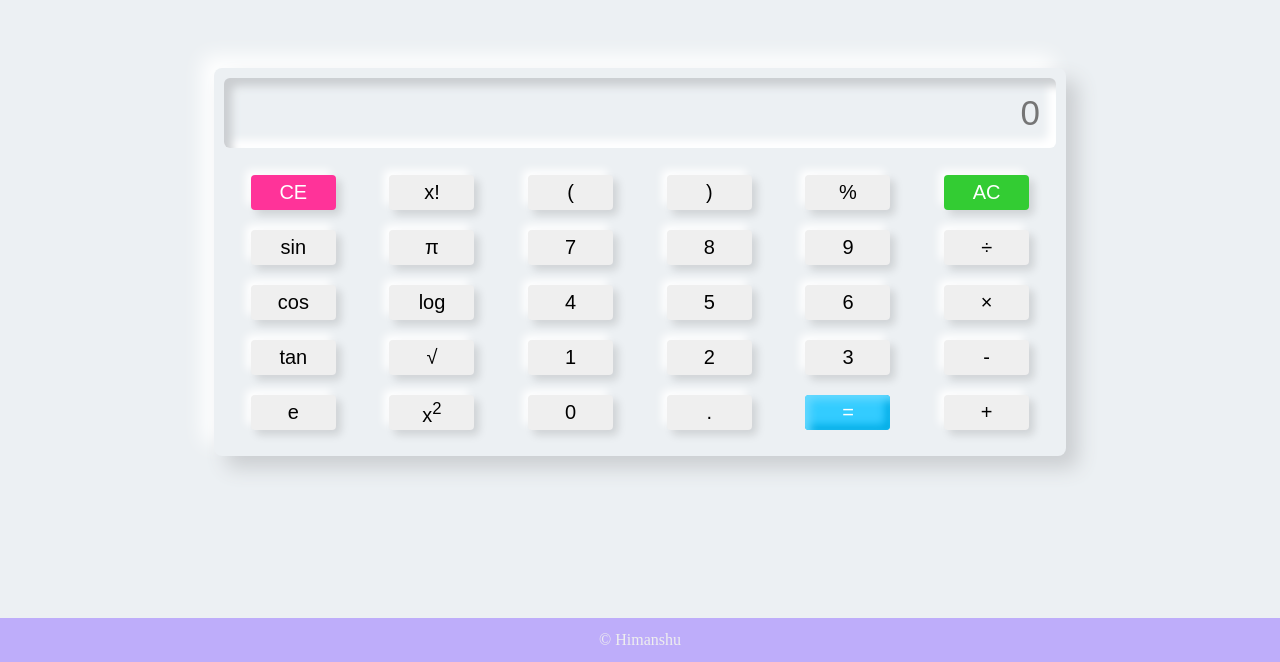
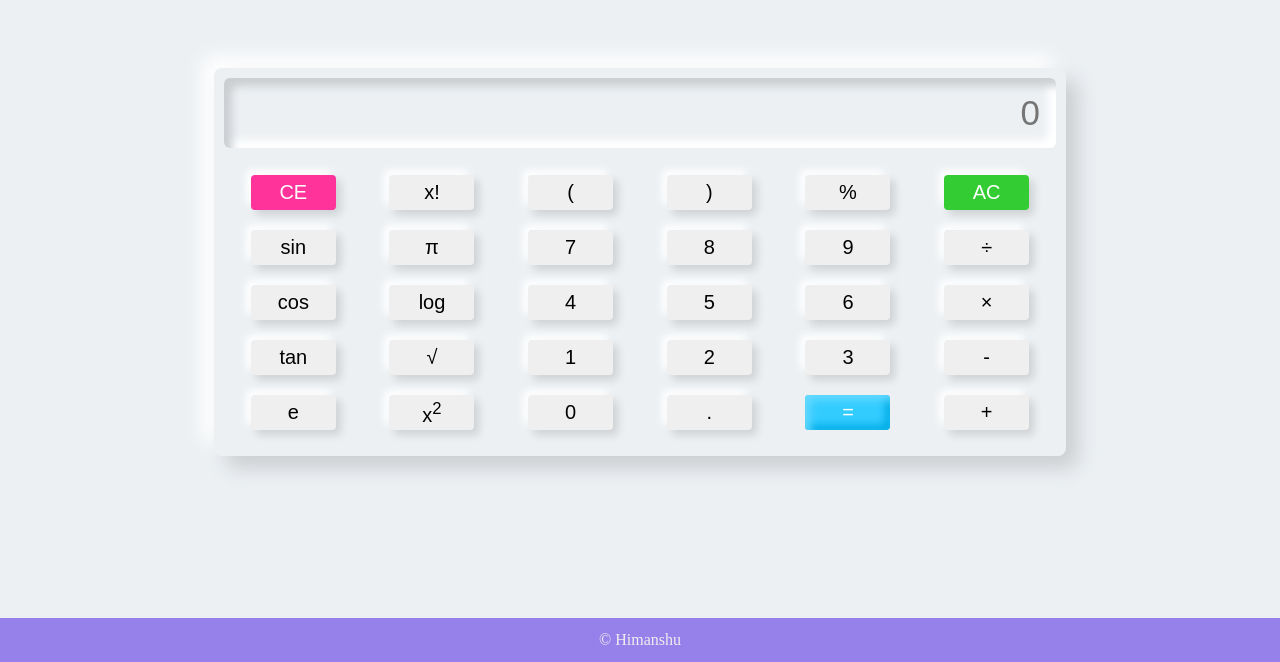
Before and after one commit to HKSNGU/Calculator, a plain HTML site: page index.html in a window 1280 px wide. Shown: the part 138-800 px from the top of the page. Drawn offline with Linux system fonts and the light colour scheme.

Commit message:
Update styles.css

```diff
--- a/styles.css
+++ b/styles.css
@@ -80,7 +80,7 @@ body {
 }
 
 footer {
-  background-color: #BEADFA;
+  background-color: #9681EB;
   color: #EEEEEE;
   text-align: center;
   padding: 1% 0;
```
